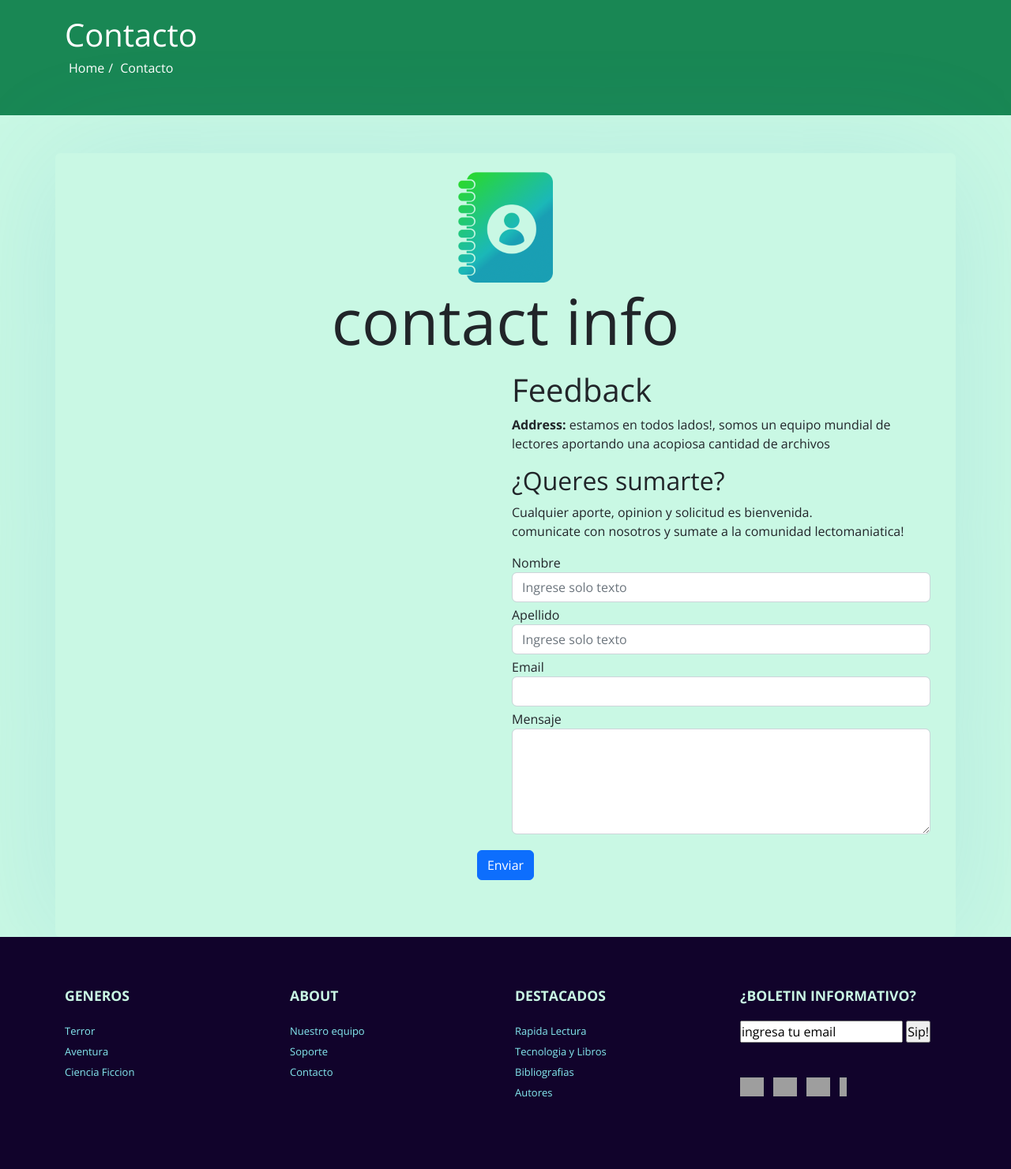
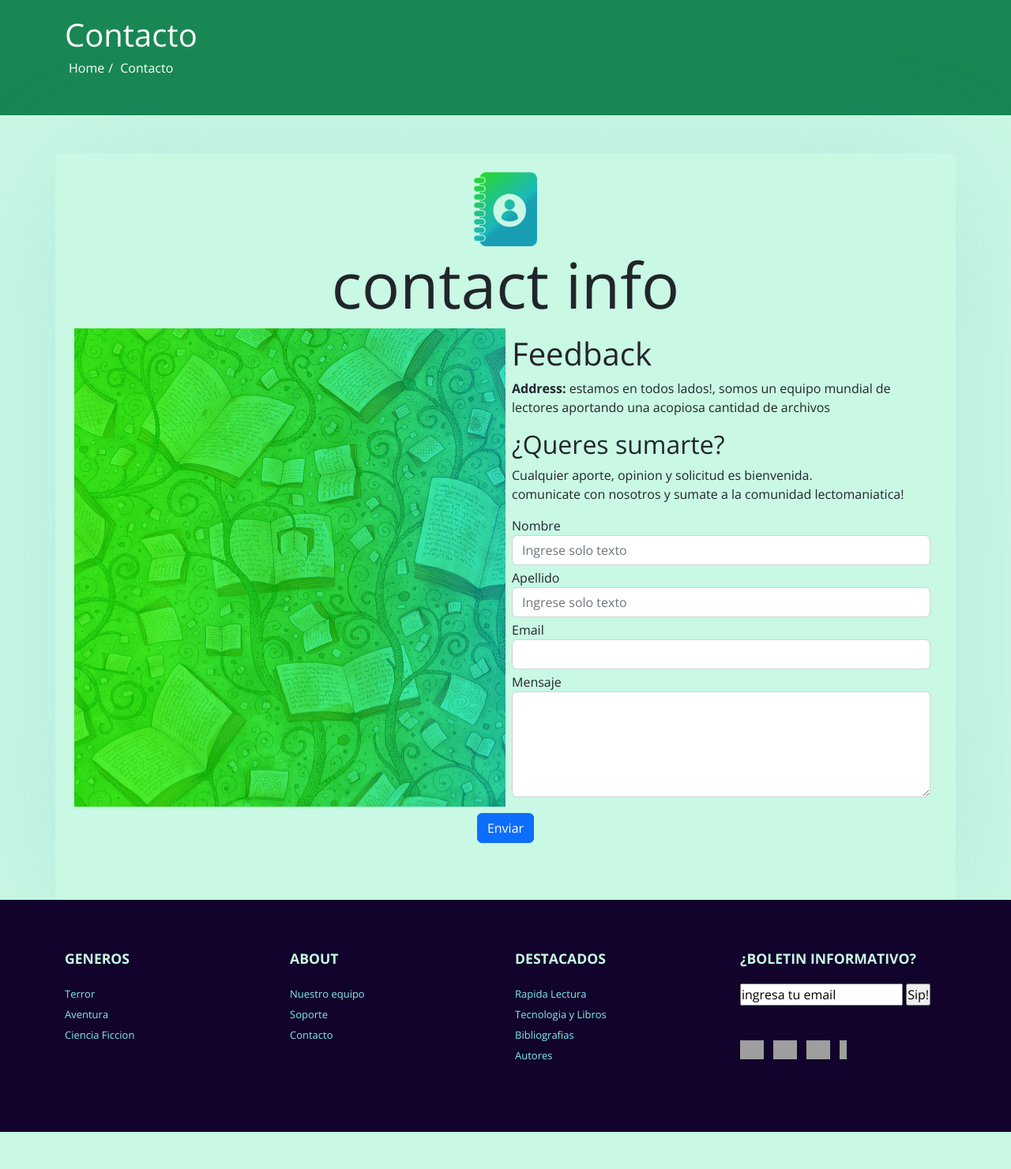
Before and after one commit to fsarvi/biblioteca_virtual, a Django app: page /contacto/ in a window 1280 px wide. Shown: the part 98-1579 px from the top of the page at 79% size. After the commit the page ends 1532 px from the top, so only its background shows below. Run offline with Django 3.2, Linux system fonts and the light colour scheme; grey boxes are pictures that could not be loaded.

Commit message:
se agregan 2 clases para contacto
-la clase bg-side-contacto para tener una imagen lateral en displays grandes y que al dimensionarse solo sea una linea superior en el formulario
-la clase imagen-contacto es usada en este caso para logos futuros, por el momento solo se adiciono el logo que acompaña al texto principal

```diff
--- a/static/css/style.css
+++ b/static/css/style.css
@@ -357,7 +357,7 @@ li.youtube a span {
 
 
 
-/*######################################################...DESCRIPCION_LIBROS.HTML...######################################################*/
+/*######################################################...SINOPSIS.HTML...######################################################*/
 
 #tf-header {
     padding: 20px 0;
@@ -422,4 +422,17 @@ li.youtube a span {
 .puntuacion{
 	height: fit-content;
 }
-/*--------------------- formulario contacto --------------------*/
+
+
+
+/*######################################################...CONTACTO.HTML...######################################################*/
+
+.bg-side-contacto{
+	background-image: url(../img/contacto/img-side.png);
+	height: auto;
+	min-height: auto;
+}
+
+.imagen-contacto{
+	width: 10vh;
+}
```
